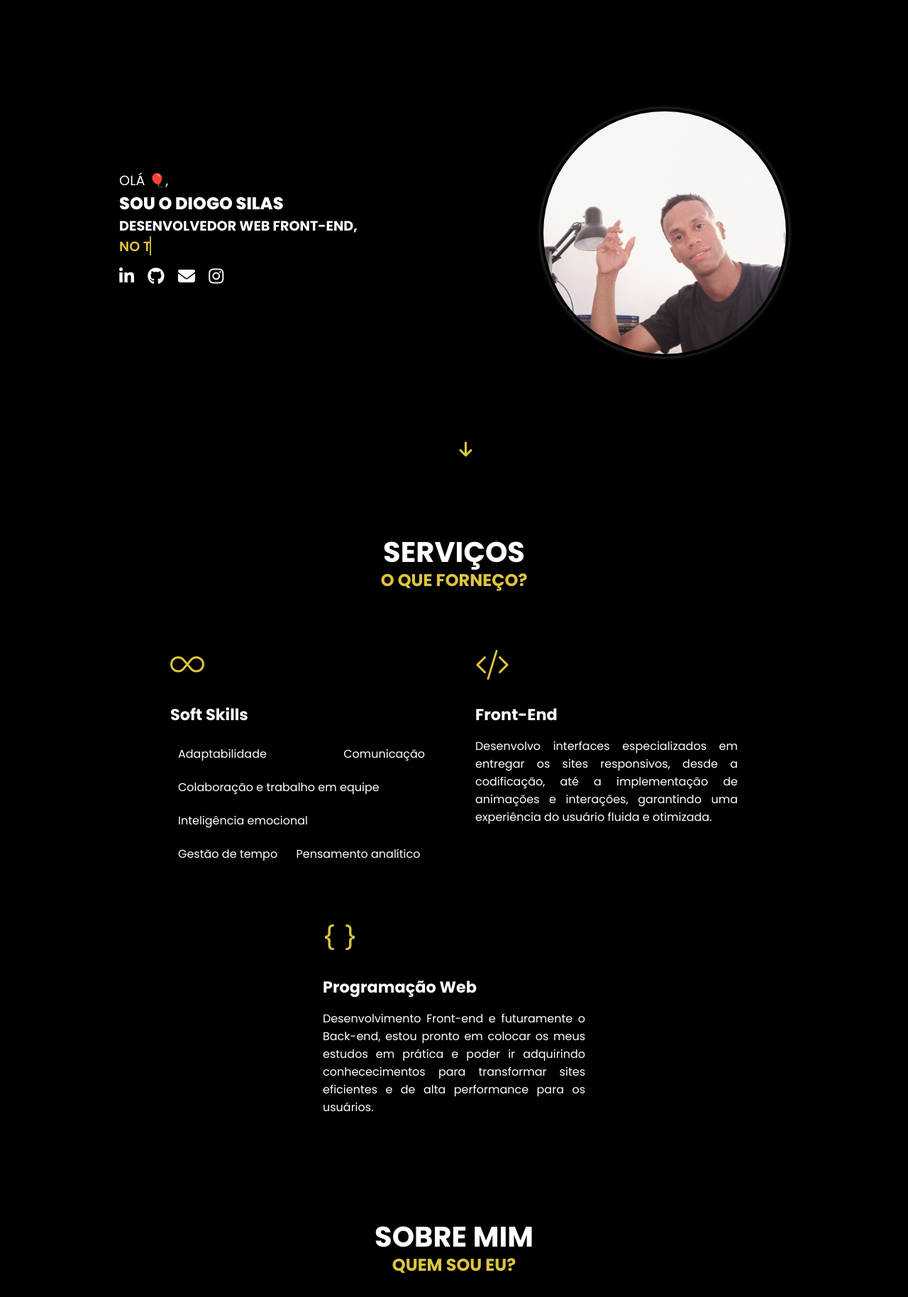
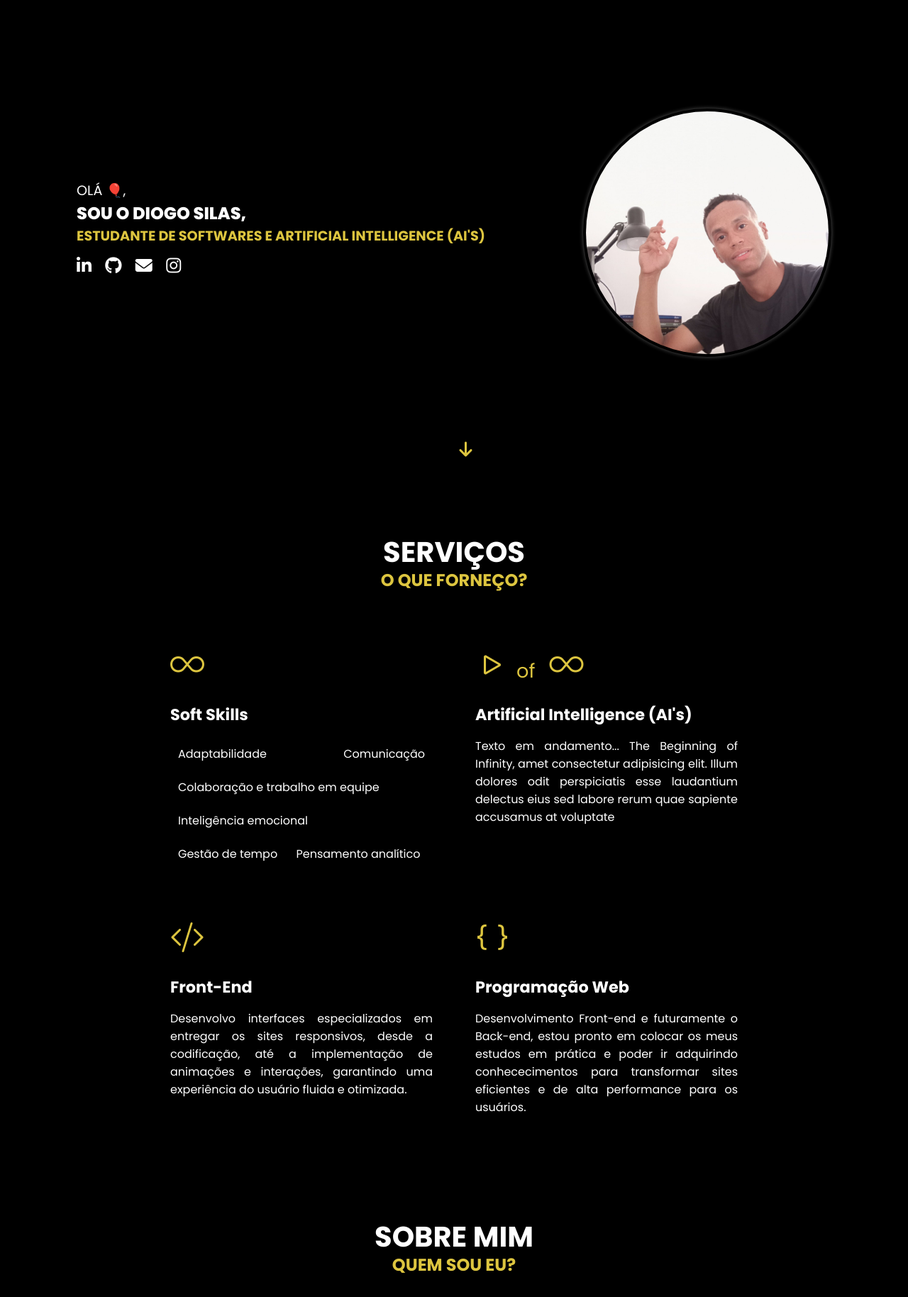
Before and after one commit to DiogoSilas/diogo-silas-portfolio, a PHP site: page / in a window 1280 px wide. Shown: the part 72-1900 px from the top of the page at 71% size. Run offline with PHP 8.4, Linux system fonts and the light colour scheme.

Commit message:
Adicionado uma seção de habilidades e remoção do texto de digitação automatica.

```diff
--- a/index.html
+++ b/index.html
@@ -83,8 +83,8 @@
     <section class="home interface">
       <div class="txt-home">
         <p>Olá 🎈,</p>
-        <h1>Sou o Diogo Silas</h1>
-        <h2 class="txt-animation">Desenvolvedor Web Front-end,<br><span></span></h2>
+        <h1>Sou o Diogo Silas,</h1>
+        <h2 class="txt-animation">Estudante de Softwares e Artificial Intelligence (AI's)</h2>
 
         <a href="https://www.linkedin.com/in/diogosilasds/" target="_blank"><i class="fab fa-linkedin-in"></i></a>
         <a href="https://github.com/DiogoSilas" target="_blank"><i class="fab fa-github"></i></a>
@@ -116,6 +116,11 @@
             <li>Gestão de tempo</li>
             <li>Pensamento analítico</li>
           </ul>
+        </section>
+        <section class="skill">
+          <i class="bi bi-play"></i><span class="skill-ai">of</span><i class="bi bi-infinity"></i>
+          <h3>Artificial Intelligence (AI's)</h3>
+          <p>Texto em andamento... The Beginning of Infinity, amet consectetur adipisicing elit. Illum dolores odit perspiciatis esse laudantium delectus eius sed labore rerum quae sapiente accusamus at voluptate</p>
         </section>
         <section class="skill">
           <i class="bi bi-code-slash"></i>
@@ -170,7 +175,7 @@
           <h3>Landing Page</h3>
           <p>Uma página web projetada para direcionar visitantes para uma ação específica, fazer uma compra. Essa página é simplificada, focada e persuasiva, com elementos como títulos impactantes e chamadas de ação claras.</p>
           <footer>
-            <a class="btn-project" href="www.linkedin.com/in/diogosilasds" target="_blank">Saiba Mais</a>
+            <a class="btn-project" href="https://www.instagram.com/diogosilas_ds/" target="_blank">Saiba Mais</a>
             <div class="social-icons">
               <a href="https://diogosilas.github.io/landingPageGTA/" target="_blank"><i class="bi bi-link-45deg"></i></a>
               <a href="https://github.com/DiogoSilas/landingPageGTA" target="_blank"><i class="bi bi-github"></i></a>
@@ -183,7 +188,7 @@
           <h3>Portfólio</h3>
           <p>O portfólio, nesse cenário, configura-se como uma compilação meticulosa de trabalhos anteriores, destacando projetos de criação e design de sites. Esse conjunto oferece uma visão concisa e eficaz das habilidades e experiências.</p>
           <footer>
-            <a class="btn-project" href="www.linkedin.com/in/diogosilasds" target="_blank">Saiba Mais</a>
+            <a class="btn-project" href="https://www.instagram.com/diogosilas_ds/" target="_blank">Saiba Mais</a>
             <div class="social-icons">
               <a href="https://diogosilas.github.io/diogo-silas-portfolio/" target="_blank"><i class="bi bi-link-45deg"></i></a>
               <a href="https://github.com/DiogoSilas/diogo-silas-portfolio" target="_blank"><i class="bi bi-github"></i></a>
@@ -196,7 +201,7 @@
           <h3>Weather Forecast</h3>
           <p>O projeto em questão se baseia na integração de uma API para fornecer informações meteorológicas em tempo real. Ao utilizar essa API, a aplicação é capaz de exibir dados cruciais como temperatura, umidade e velocidade do vento. Essa abordagem não apenas oferece uma experiência informativa aos usuários, mas também demonstra a capacidade do projeto em utilizar fontes externas para enriquecer suas funcionalidades.</p>
           <footer>
-            <a class="btn-project" href="www.linkedin.com/in/diogosilasds" target="_blank">Saiba Mais</a>
+            <a class="btn-project" href="https://www.instagram.com/diogosilas_ds/" target="_blank">Saiba Mais</a>
             <div class="social-icons">
               <a href="https://diogosilas.github.io/weather-forecast/" target="_blank"><i class="bi bi-link-45deg"></i></a>
               <a href="https://github.com/DiogoSilas/weather-forecast" target="_blank"><i class="bi bi-github"></i></a>
@@ -209,7 +214,7 @@
           <h3>GitHub API</h3>
           <p>O projeto em foco incorpora a API do GitHub para apresentar informações abrangentes sobre um usuário específico. Ao integrar essa API, a aplicação consegue exibir detalhes como a biografia, lista de projetos e a foto de perfil do usuário. Essa abordagem permite uma visualização rápida e conveniente das contribuições e interesses do usuário na plataforma GitHub, oferecendo uma experiência informativa e interativa.</p>
           <footer>
-            <a class="btn-project" href="www.linkedin.com/in/diogosilasds" target="_blank">Saiba Mais</a>
+            <a class="btn-project" href="https://www.instagram.com/diogosilas_ds/" target="_blank">Saiba Mais</a>
             <div class="social-icons">
               <a href="https://diogosilas.github.io/github-api/" target="_blank"><i class="bi bi-link-45deg"></i></a>
               <a href="https://github.com/DiogoSilas/github-api" target="_blank"><i class="bi bi-github"></i></a>
@@ -222,7 +227,7 @@
           <h3>Advice Generator</h3>
           <p>O projeto em questão utiliza uma API para exibir conselhos de forma aleatória na tela ao pressionar um botão. Essa implementação proporciona uma experiência interativa e dinâmica, oferecendo conselhos variados de maneira instantânea. A integração da API adiciona um componente surpreendente ao projeto, tornando-o não apenas informativo, mas também envolvente para os usuários que buscam insights de maneira aleatória e inspiradora.</p>
           <footer>
-            <a class="btn-project" href="www.linkedin.com/in/diogosilasds" target="_blank">Saiba Mais</a>
+            <a class="btn-project" href="https://www.instagram.com/diogosilas_ds/" target="_blank">Saiba Mais</a>
             <div class="social-icons">
               <a href="https://diogosilas.github.io/adviceGenerator/" target="_blank"><i class="bi bi-link-45deg"></i></a>
               <a href="https://github.com/DiogoSilas/adviceGenerator" target="_blank"><i class="bi bi-github"></i></a>
--- a/src/css/sections/home.css
+++ b/src/css/sections/home.css
@@ -36,6 +36,7 @@ section.home .txt-home h1 {
 section.home .txt-home h2 {
     font-size: 1.2rem;
     width: 100%;
+    color: #ddc53f;
 }
 
 section.home .txt-home > a {
@@ -51,7 +52,25 @@ section.home .txt-home > a:hover {
     color: #ddc53f;
 }
 
-section.home .txt-home .txt-animation span {
+section.home #arrow-down {
+    font-size: 1.5rem;
+    position: absolute;
+    bottom: 20px;
+    right: 48%;
+    animation: arrowdown 2s infinite alternate ease-in-out;
+    color: #ddc53f;
+}
+
+@keyframes arrowdown {
+    0% {
+        -webkit-transform: translateY(0);
+    }
+    100% {
+        -webkit-transform: translateY(1.3rem);
+    }
+}
+
+/*section.home .txt-home .txt-animation span {
     position: relative;
     font-weight: 600;
 }
@@ -70,16 +89,7 @@ section.home .txt-home .txt-animation span::after {
     border-left: 2px solid #ddc53f;
     right: -10px;
     animation: cursor 1s infinite, typing 35s steps(25) infinite;
-    background-color: #000;
-}
-
-section.home #arrow-down {
-    font-size: 1.5rem;
-    position: absolute;
-    bottom: 20px;
-    right: 48%;
-    animation: arrowdown 2s infinite alternate ease-in-out;
-    color: #ddc53f;
+    background-image: linear-gradient(90deg, #141414, #242424, #242424, #362733);
 }
 
 @keyframes typing {
@@ -91,7 +101,7 @@ section.home #arrow-down {
     }
 }
 
-@keyframes cursor {
+ @keyframes cursor {
     0% {
         border-left: 2px solid #000;
     }
@@ -113,7 +123,7 @@ section.home #arrow-down {
     81%, 100% {
         content: "O destino a tecer.";
     }
-}
+} */
 
 /* @keyframes imgAnimation {
     0% {
@@ -123,12 +133,3 @@ section.home #arrow-down {
         -webkit-transform: translateY(1);
     }
 } */
-
-@keyframes arrowdown {
-    0% {
-        -webkit-transform: translateY(0);
-    }
-    100% {
-        -webkit-transform: translateY(1.3rem);
-    }
-}
--- a/src/css/sections/skills.css
+++ b/src/css/sections/skills.css
@@ -18,7 +18,15 @@ section.skills .skill {
 
 section.skills .skill:hover {
     box-shadow: 0px 0px 8px #ddc53f;
+    backdrop-filter: blur(2px);
     transform: scale(1.02);
+}
+
+section.skills .skill .skill-ai {
+    display: inline-block;
+    margin: 0 20px 0 10px;
+    font-size: 1.7rem;
+    color: #ddc53f;
 }
 
 section.skills .skill i {
--- a/src/scripts/javascript/index.js
+++ b/src/scripts/javascript/index.js
@@ -2,8 +2,15 @@ const btnOpenMenu = document.getElementById('btn-open-menu');
 const overlayMenu = document.getElementById('overlay-menu-mobile');
 const menuMobile = document.getElementById('menu-mobile');
 
+/**
+ * Toggles the 'open-menu' class on the menuMobile element
+ */
 const toggleMenu = () => {
-    menuMobile.classList.toggle('open-menu');
+    if (menuMobile) {
+        menuMobile.classList.toggle('open-menu');
+    } else {
+        console.error('menuMobile element not found');
+    }
 };
 
 btnOpenMenu.addEventListener('click', toggleMenu);
```
